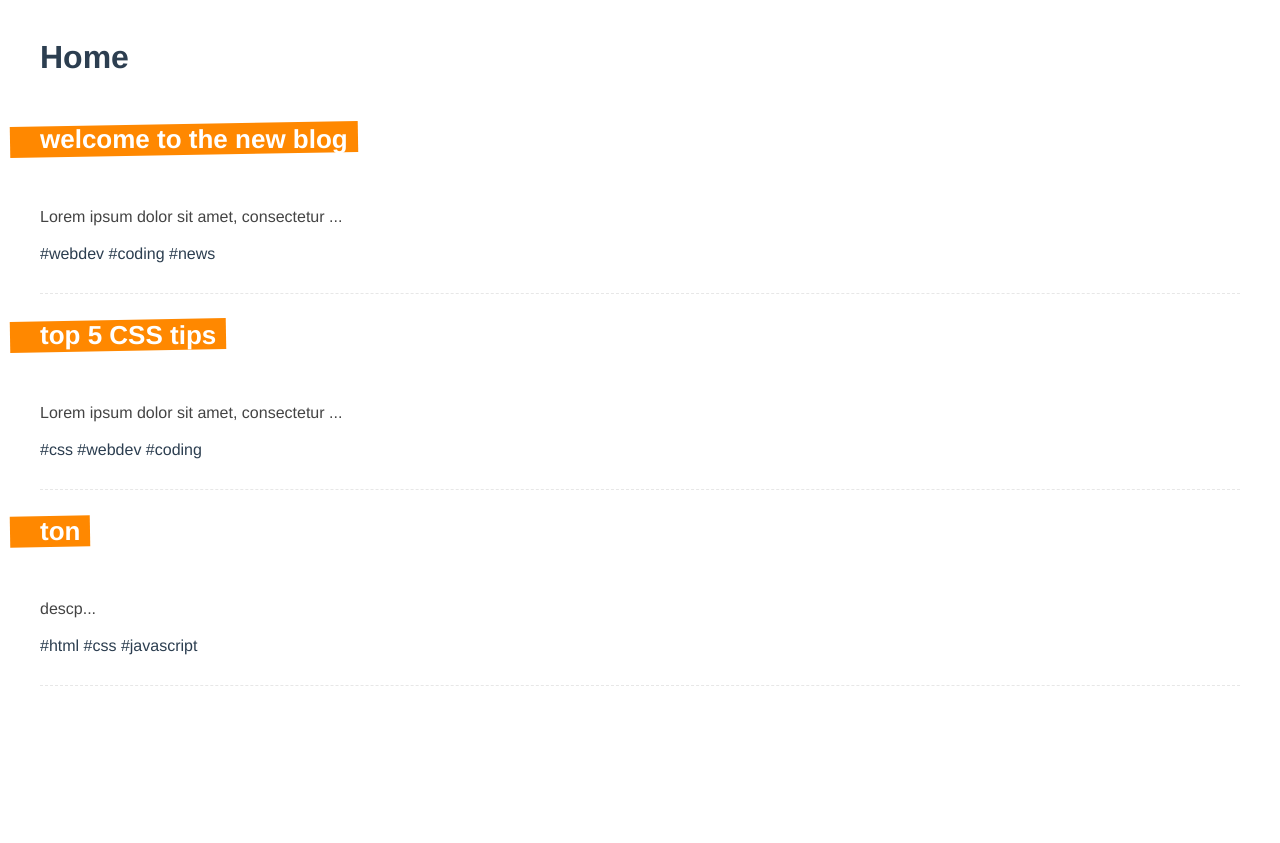
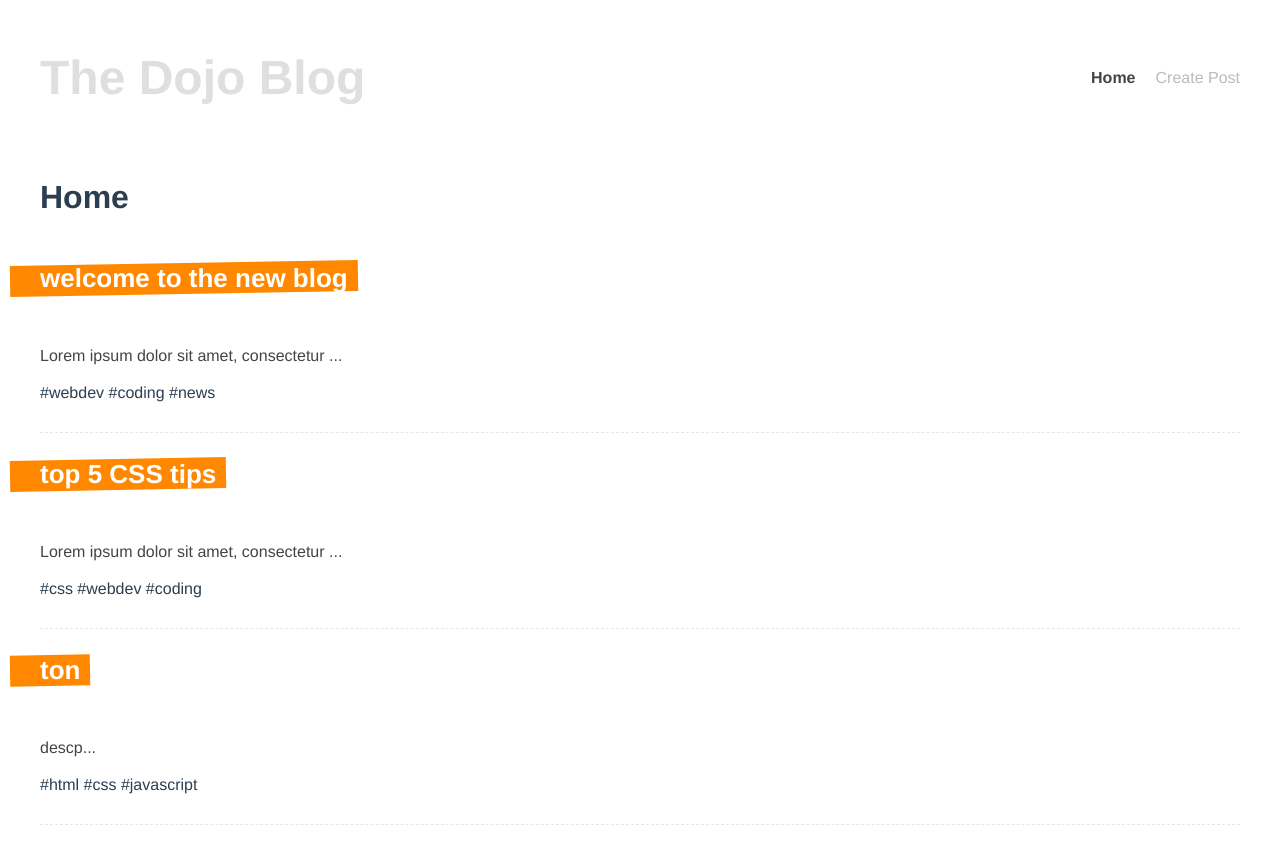
Before and after one commit to poolsakk/course-vue-firebase, a Vue app: page / in a window 1280 px wide. Before the commit the page ends 800 px from the top, so only its background shows below. Built offline with nearby package versions, Linux system fonts and the light colour scheme; data requests are answered from the project's data file.

Commit message:
[86] routing recap & navbar

```diff
--- a/src/App.vue
+++ b/src/App.vue
@@ -1,6 +1,15 @@
 <template>
+  <Navbar/>
   <router-view/>
 </template>
+
+<script>
+import Navbar from './components/Navbar.vue'
+
+export default {
+  components: { Navbar }
+}
+</script>
 
 <style>
 #app {
--- /dev/null
+++ b/src/components/Navbar.vue
@@ -0,0 +1,39 @@
+<template>
+  <header>
+      <h1>The Dojo Blog</h1>
+      <nav>
+          <router-link :to="{ name: 'Home' }">Home</router-link>
+          <router-link :to="{ name: 'Create' }">Create Post</router-link>
+      </nav>
+  </header>
+</template>
+
+<script>
+export default {
+
+}
+</script>
+
+<style>
+header {
+    display: flex;
+    justify-content: space-between;
+    align-items: center;
+    max-width: 1200px;
+    margin: 0 auto;
+    padding: 10px;
+}
+header h1 {
+    color: #dfdfdf;
+    font-size: 48px;
+}
+header a {
+    color: #bbb;
+    text-decoration: none;
+    margin-left: 20px;
+}
+header a.router-link-active {
+    color: #444;
+    font-weight: bold;
+}
+</style>
```
